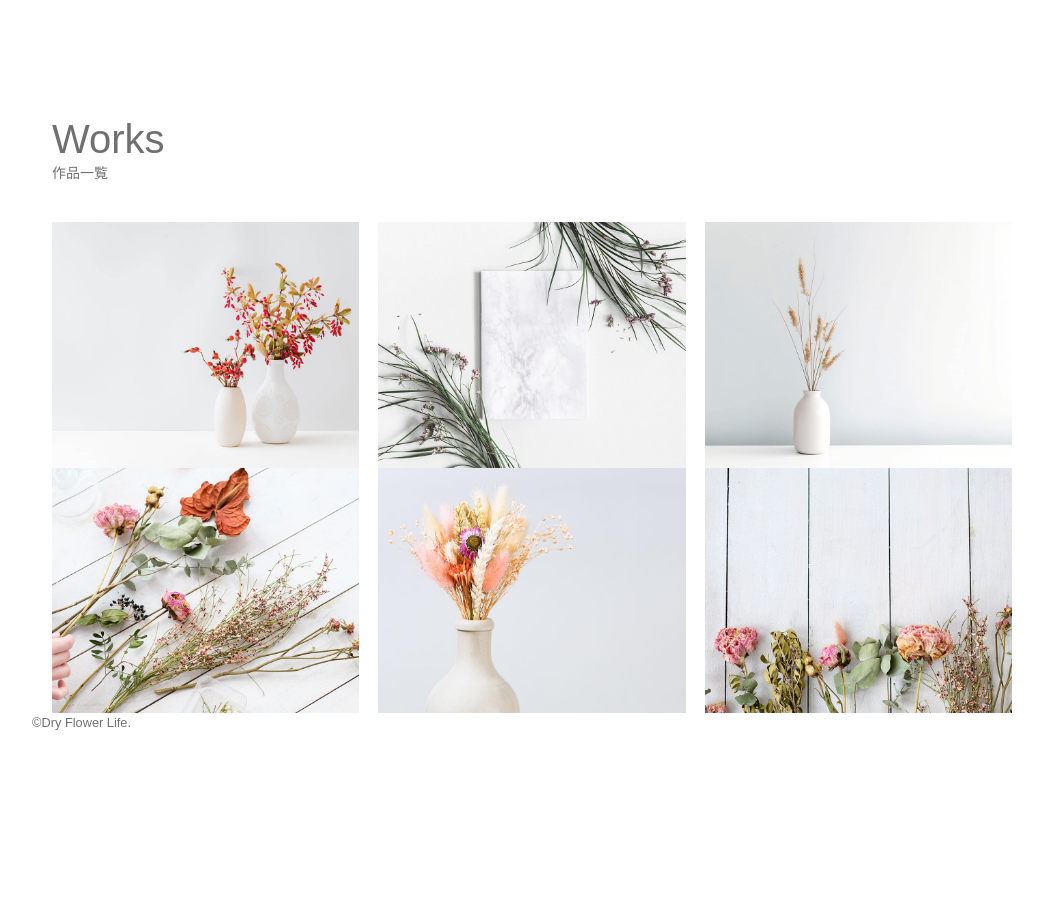
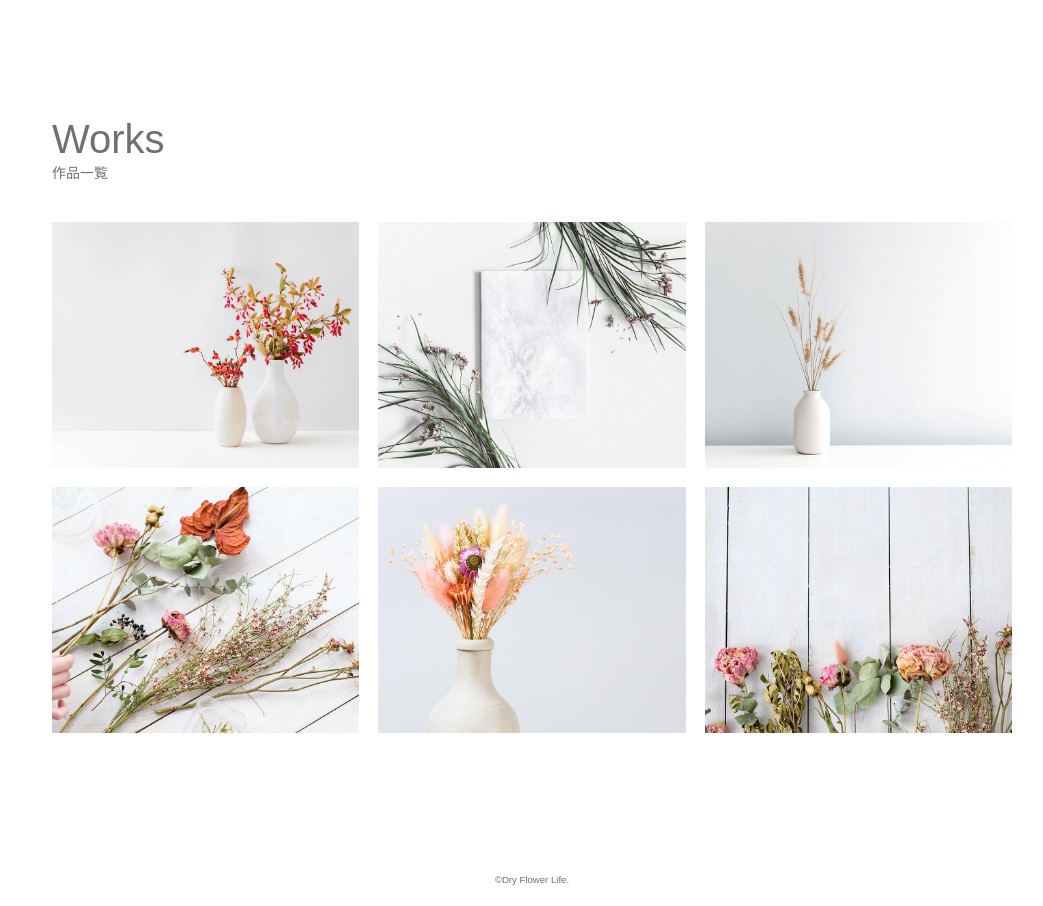
Before and after one commit to 0122HK2/20251009-Dry_Flower_Life-HC, a plain HTML site: page index.html in a window 1280 px wide. Shown: the part 1401-2307 px from the top of the page, without its empty margins (108-1151 px from the left). Before the commit the page ends 2132 px from the top, so only its background shows below. Drawn offline with Linux system fonts and the light colour scheme; some packages are replaced by stand-ins of ours.

Commit message:
Add files via upload

```diff
--- a/css/style.css
+++ b/css/style.css
@@ -134,16 +134,32 @@ Profile
     line-height: 2;
 }
 
-.works-list {
+/*----------------------
+works
+----------------------*/
+#works{
+    margin-bottom: 120px;
+}
+
+#works .works-list {
     display: flex;
     flex-wrap: wrap;
 }
 
-.works-list li {
+#works .works-list li {
     width: 32%;
-    margin-right: 2%;
+    margin: 0 2% 2% 0;
 }
 
-.works-list li:nth-child(3n) {
+#works .works-list li:nth-child(3n) {
     margin-right: 0;
 }
+
+/*----------------------
+footer
+----------------------*/
+footer{
+    font-size: 12px;
+    padding-bottom: 20px;
+    text-align: center;
+}
```
